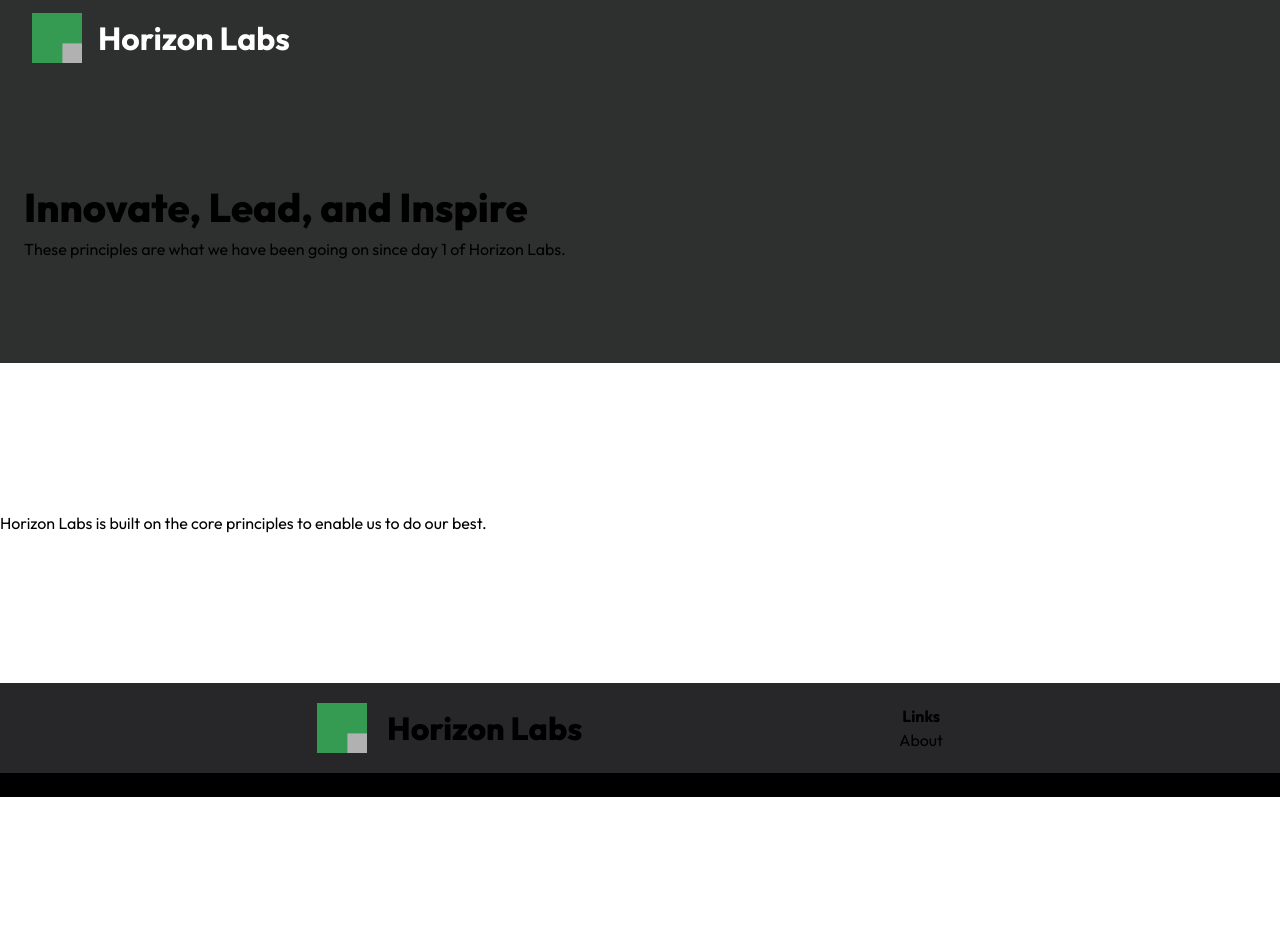
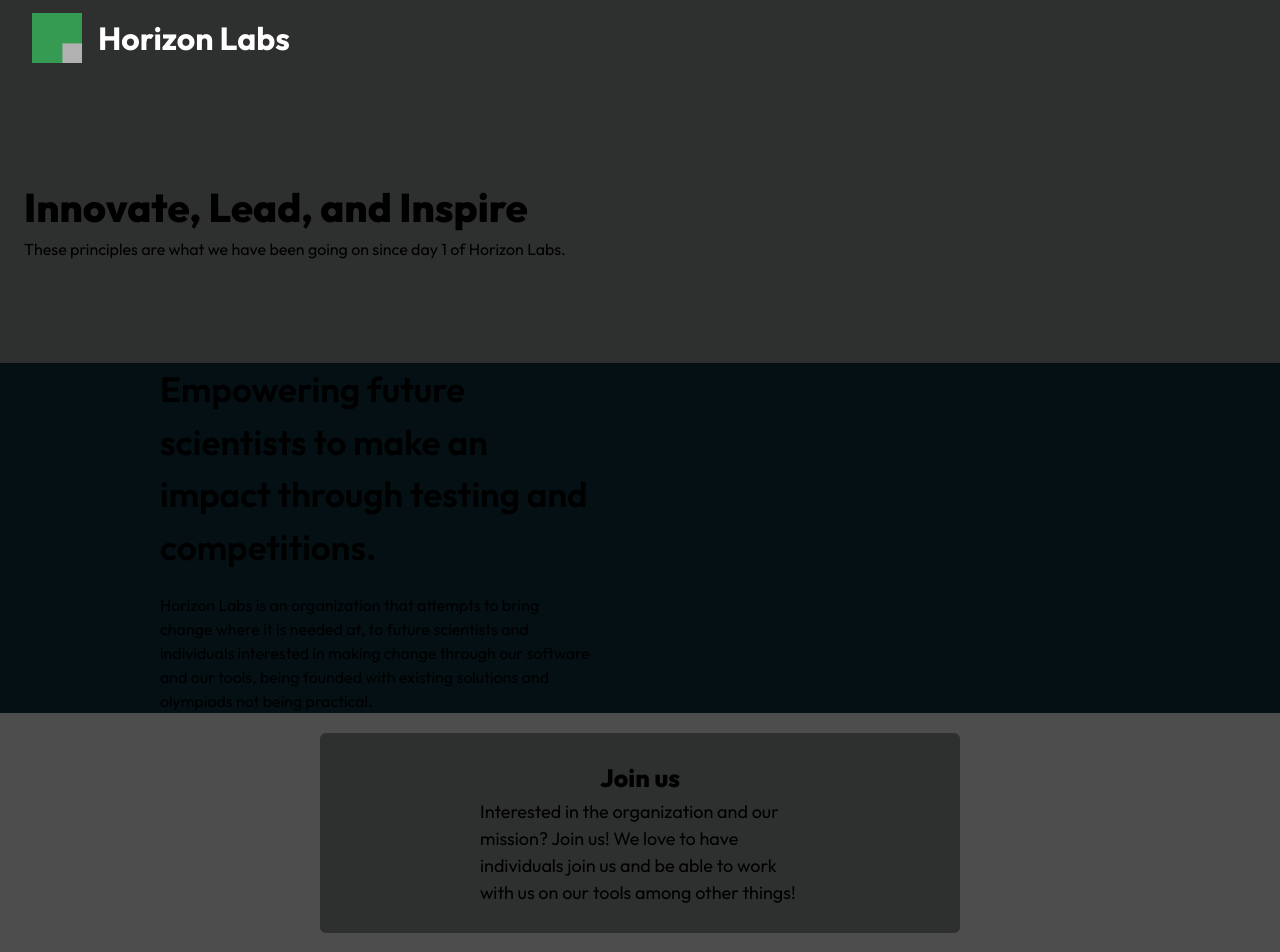
Before and after one commit to HorizLabs/website, a Next.js app: page /about in a window 1280 px wide. Shown: the top 952 px of the page. Before the commit the page ends 800 px from the top, so only its background shows below. Built offline with nearby package versions, Linux system fonts and the light colour scheme.

Commit message:
feat: Write more on the about page

```diff
--- a/src/app/about/page.tsx
+++ b/src/app/about/page.tsx
@@ -11,8 +11,21 @@ export default function About() {
                     <p>These principles are what we have been going on since day 1 of Horizon Labs.</p>
                 </div>
             </div>
-            <div className='min-h-[40vh] flex flex-col justify-center'>
-                <p>Horizon Labs is built on the core principles to enable us to do our best.</p>
+            <div className='bg-[#051014] about_background min-h-[40vh] flex flex-row gap-16'>
+                {/* Quote */}
+                <div className='content flex flex-col gap-5'>
+                    <h2 className='font-[600] text-[35px] w-[45%]'>Empowering future scientists to make an impact through testing and competitions.</h2>
+                    <p className='w-[45%]'>Horizon Labs is an organization that attempts to bring change where it is needed at, to future scientists and individuals interested in making change through our software and our tools, being founded with existing solutions and olympiads not being practical.</p>
+                </div>
+                {/* <div>
+                    <h1>TRim</h1>
+                </div> */}
+            </div>
+            <div className='join min-h-[30vh] bg-[#4d4d4d] flex justify-center'>
+                <div className='join_card rounded-md flex-col flex'>
+                    <h1 className='font-extrabold text-[25px]'>Join us</h1>
+                    <p className='w-[50%] text-[18px]'>Interested in the organization and our mission? Join us! We love to have individuals join us and be able to work with us on our tools among other things!</p>
+                </div>
             </div>
         </>
     )
--- a/src/components/Footer.tsx
+++ b/src/components/Footer.tsx
@@ -23,8 +23,8 @@ export function FooterComponent() {
                     </div>
                 </div>
             </footer>
-            <footer className="bg-black flex justify-center gap-3 font-extralight">
-                <h1>©{new Date().getFullYear()} Horizon Labs</h1>
+            <footer className="bg-black flex justify-center gap-3 font-extralight text-[15px] p-1">
+                <h1>©{new Date().getFullYear()} Horizon Labs. All Rights Reserved</h1>
                 {/* <p>●</p>
                 <Link href={'/legal'} className="hover:underline">Legal</Link> */}
             </footer>
--- a/src/css/about.css
+++ b/src/css/about.css
@@ -11,3 +11,24 @@
     font-weight: 800;
     font-size: 2.5em;
 }
+
+
+.about_background {
+    align-items: center;
+    justify-content: space-between;
+    padding-left: 10em;
+    padding-right: 10em;
+}
+
+.join {
+    align-items: center;
+}
+
+.join_card {
+    background-color: #2E2F2F;
+    width: 50%;
+    min-height: 200px;
+    display: flex;
+    justify-content: center;
+    align-items: center;
+}
```
